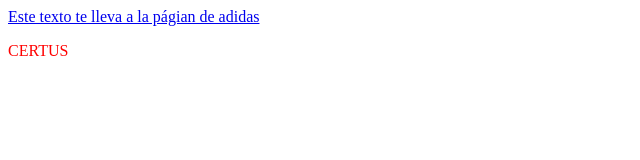
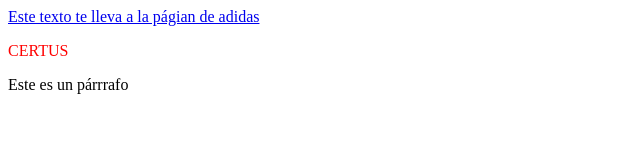
Before and after one commit to enriquemo150697/html.github.io, a plain HTML site: page index.html in a window 1280 px wide. Shown: the whole page, without its empty margins (0-640 px from the left). Drawn offline with Linux system fonts and the light colour scheme.

Commit message:
Update index.html

```diff
--- a/index.html
+++ b/index.html
@@ -8,5 +8,6 @@
 <body>
     <a href="https://www.adidas.pe/" target="_blank"> Este texto te lleva a la págian de adidas</a>
     <p style="color: red;">CERTUS</p>
+    <p title="Esto es un texto de ayuda">Este es un párrrafo</p>
 </body>
 </html>
```
